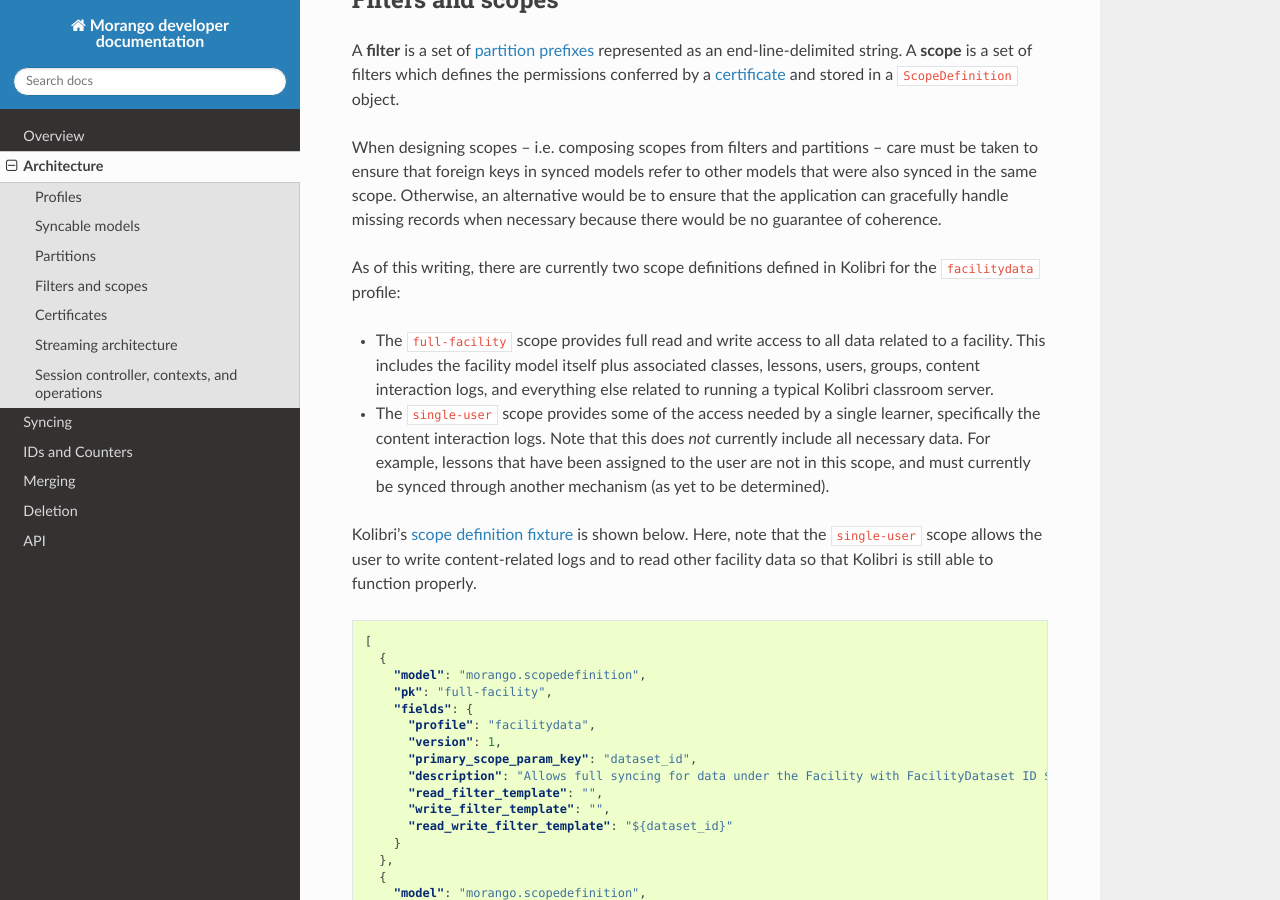
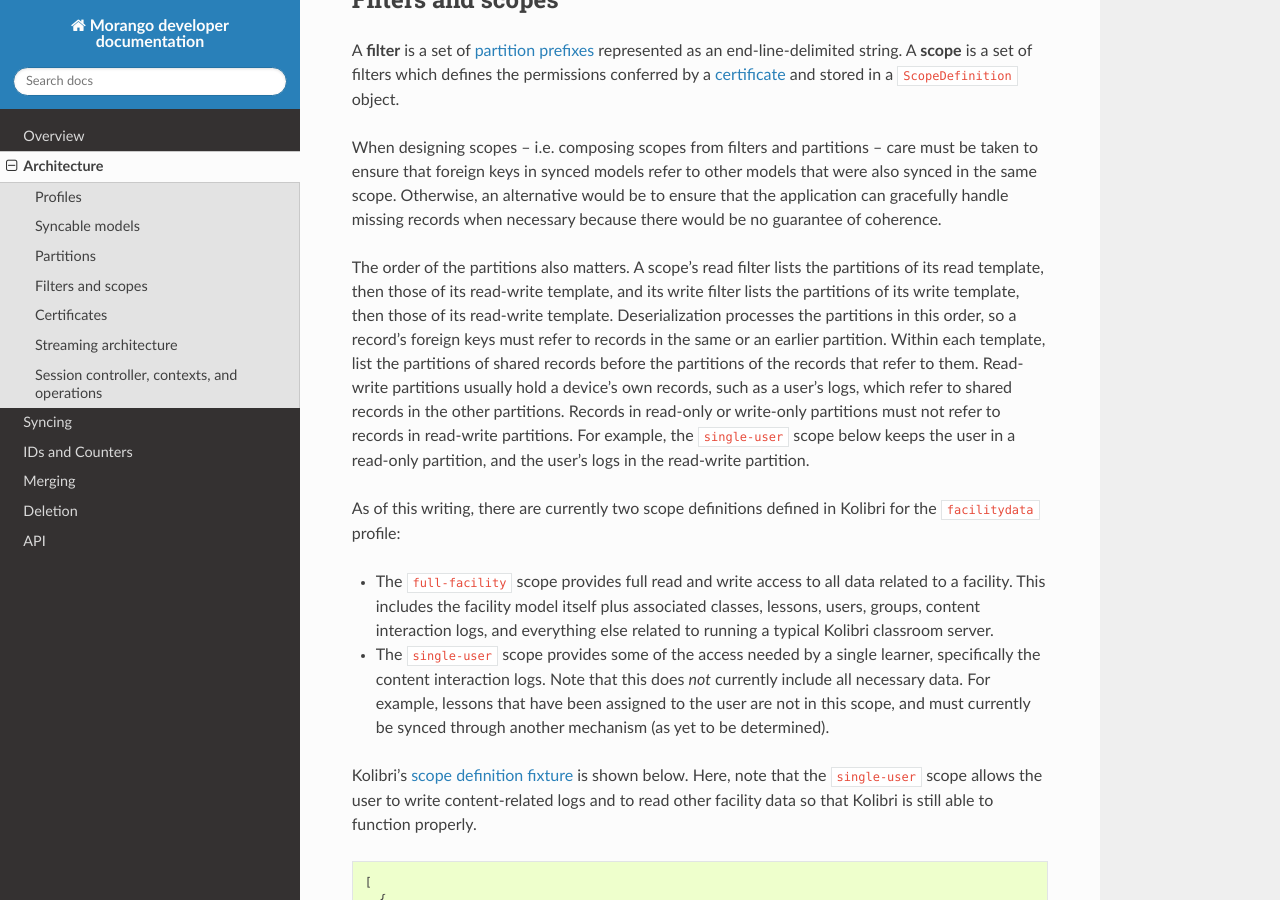
Before and after one commit to learningequality/morango, a Sphinx documentation site: the page built from docs/architecture/index.rst, in a window 1280 px wide and 900 px high, scrolled down 2771 px. Built offline with Sphinx 7.4.7 and the Read the Docs theme 3.1.0, drawn with Linux system fonts in a browser that asks for light colours.

Commit message:
Document the partition order of Scope filters
Explains how a scope's filters order the partitions of its templates,
and how implementers should order their templates so deserialization
puts shared records before the records that reference them.

The changelog notes that a server receiving a push from an older
client still deserializes in the client's filter order.

Closes #398

Co-Authored-By: Claude Opus 5.5 (1M context) <noreply@anthropic.com>

```diff
--- a/docs/architecture/index.rst
+++ b/docs/architecture/index.rst
@@ -70,6 +70,8 @@ Filters and scopes
 A **filter** is a set of `partition prefixes <#partitions>`__ represented as an end-line-delimited string.  A **scope** is a set of filters which defines the permissions conferred by a `certificate <#certificates>`__ and stored in a ``ScopeDefinition`` object.
 
 When designing scopes – i.e. composing scopes from filters and partitions – care must be taken to ensure that foreign keys in synced models refer to other models that were also synced in the same scope. Otherwise, an alternative would be to ensure that the application can gracefully handle missing records when necessary because there would be no guarantee of coherence.
+
+The order of the partitions also matters. A scope's read filter lists the partitions of its read template, then those of its read-write template, and its write filter lists the partitions of its write template, then those of its read-write template. Deserialization processes the partitions in this order, so a record's foreign keys must refer to records in the same or an earlier partition. Within each template, list the partitions of shared records before the partitions of the records that refer to them. Read-write partitions usually hold a device's own records, such as a user's logs, which refer to shared records in the other partitions. Records in read-only or write-only partitions must not refer to records in read-write partitions. For example, the ``single-user`` scope below keeps the user in a read-only partition, and the user's logs in the read-write partition.
 
 As of this writing, there are currently two scope definitions defined in Kolibri for the ``facilitydata`` profile:
 
```
Also changed, not shown: CHANGELOG.md (+1 -0 lines).
